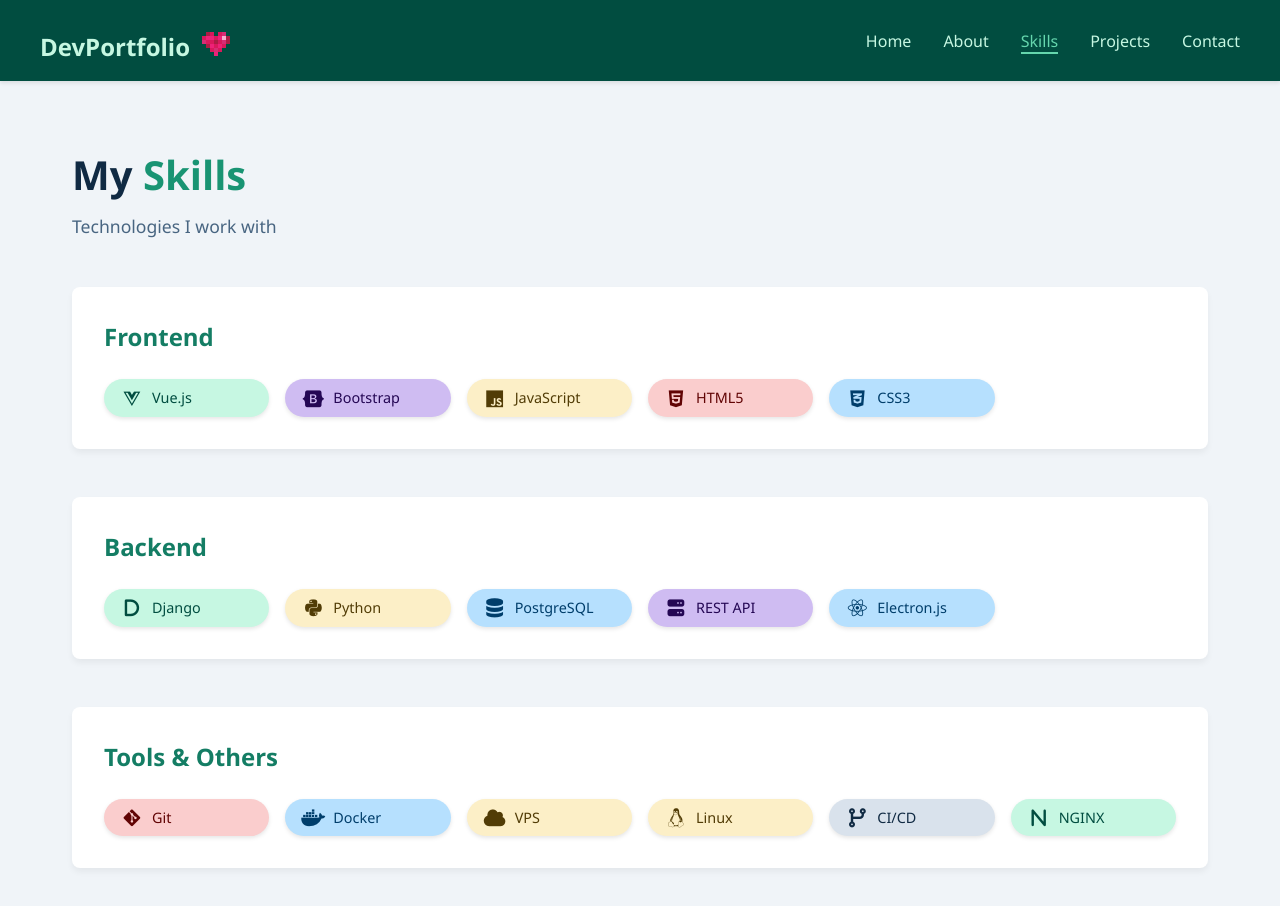
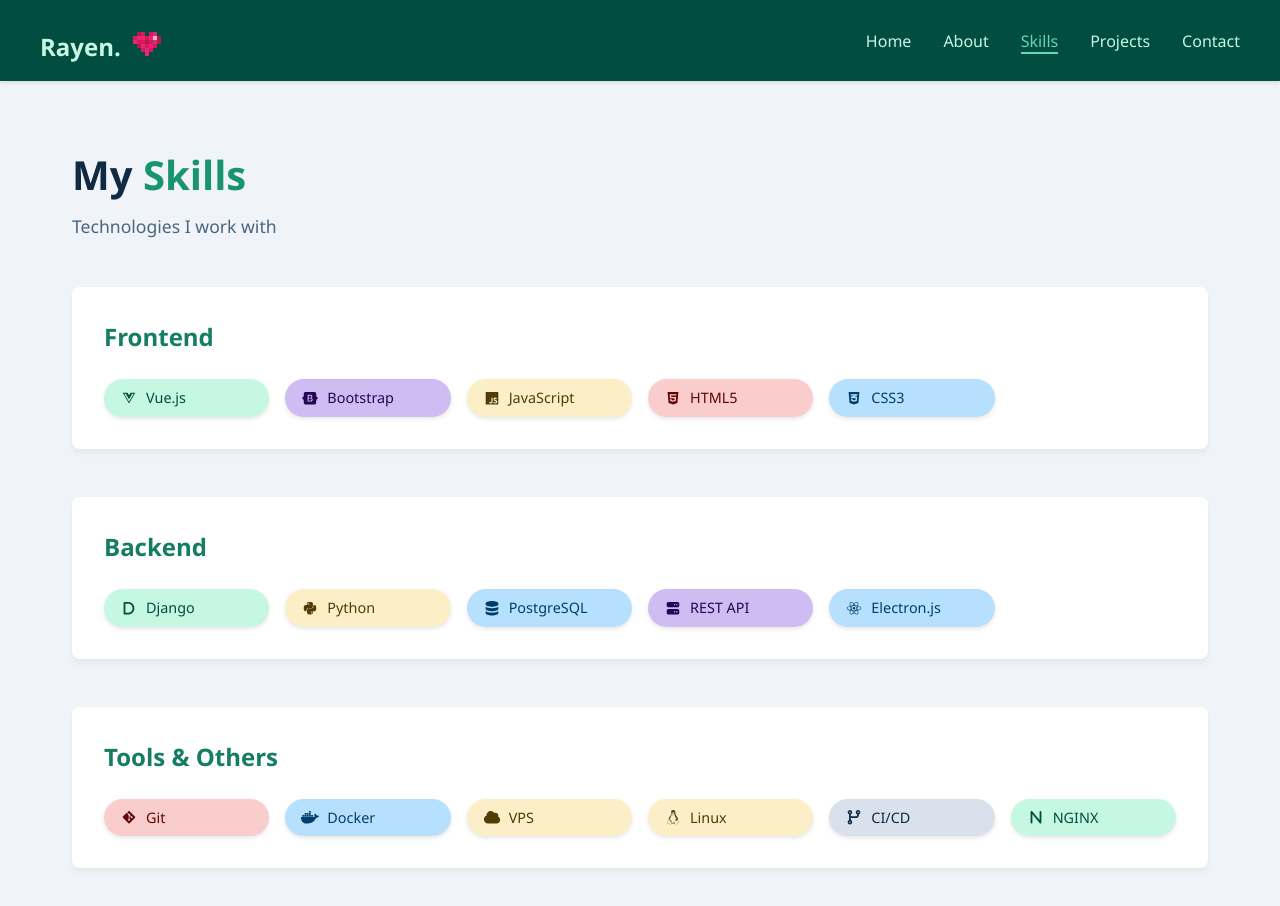
Before and after one commit to rynBenAmor/personal-pertfolio, a Vue app: page /skills in a window 1280 px wide. Shown: the top 906 px of the page. Built offline with nearby package versions, Linux system fonts and the light colour scheme.

Commit message:
5th: tree shaking for fontawesome

```diff
--- a/index.html
+++ b/index.html
@@ -1,14 +1,13 @@
-<!DOCTYPE html>
+<!doctype html>
 <html lang="en">
   <head>
-    <meta charset="UTF-8">
-    <link rel="icon" href="/favicon.ico">
-    <meta name="viewport" content="width=device-width, initial-scale=1.0">
-    <title>DevPortfolio</title>
-    <link rel="stylesheet" href="./src/assets/main.css">
+    <meta charset="UTF-8" />
+    <link rel="icon" href="/favicon.ico" />
+    <meta name="viewport" content="width=device-width, initial-scale=1.0" />
+    <title>Rayen Ben Amor / Portfolio</title>
+    <link rel="stylesheet" href="./src/assets/main.css" />
+  </head>
 
-    <link rel="stylesheet" href="https://cdnjs.cloudflare.com/ajax/libs/font-awesome/7.0.0/css/all.min.css" integrity="sha512-DxV+EoADOkOygM4IR9yXP8Sb2qwgidEmeqAEmDKIOfPRQZOWbXCzLC6vjbZyy0vPisbH2SyW27+ddLVCN+OMzQ==" crossorigin="anonymous" referrerpolicy="no-referrer" />
-  </head>
   <body>
     <div id="app"></div>
     <script type="module" src="/src/main.js"></script>
--- a/package.json
+++ b/package.json
@@ -14,6 +14,11 @@
     "format": "prettier --write src/"
   },
   "dependencies": {
+    "@fortawesome/fontawesome-free": "^7.0.0",
+    "@fortawesome/fontawesome-svg-core": "^7.0.0",
+    "@fortawesome/free-brands-svg-icons": "^7.0.0",
+    "@fortawesome/free-solid-svg-icons": "^7.0.0",
+    "@fortawesome/vue-fontawesome": "^3.1.1",
     "vue": "^3.5.18",
     "vue-router": "^4.5.1"
   },
--- a/src/components/NavBar.vue
+++ b/src/components/NavBar.vue
@@ -2,7 +2,7 @@
   <nav class="navbar">
     <div class="navbar-container">
       <div class="logo-container">
-        <router-link to="/" class="logo">DevPortfolio
+        <router-link to="/" class="logo">Rayen.
           <img src="../assets/django-heart.svg" class="logo-image" alt="logo-image">
         </router-link>
       </div>
@@ -17,11 +17,11 @@
       <!-- Navigation links -->
       <div class="nav-links-container" :class="{ 'active': isMenuOpen }">
         <ul class="nav-links">
-          <li><router-link :to="{name: 'home'}" @click="closeMenu">Home</router-link></li>
-          <li><router-link :to="{name: 'about'}" @click="closeMenu">About</router-link></li>
-          <li><router-link :to="{name: 'skills'}" @click="closeMenu">Skills</router-link></li>
-          <li><router-link :to="{name: 'projects'}" @click="closeMenu">Projects</router-link></li>
-          <li><router-link :to="{name: 'contact'}" @click="closeMenu">Contact</router-link></li>
+          <li><router-link :to="{ name: 'home' }" @click="closeMenu">Home</router-link></li>
+          <li><router-link :to="{ name: 'about' }" @click="closeMenu">About</router-link></li>
+          <li><router-link :to="{ name: 'skills' }" @click="closeMenu">Skills</router-link></li>
+          <li><router-link :to="{ name: 'projects' }" @click="closeMenu">Projects</router-link></li>
+          <li><router-link :to="{ name: 'contact' }" @click="closeMenu">Contact</router-link></li>
         </ul>
       </div>
     </div>
@@ -68,7 +68,6 @@
   display: flex;
   align-items: center;
   justify-content: center;
-  gap: 5px;
   z-index: 1001;
 }
 
--- a/src/components/SkillBadge.vue
+++ b/src/components/SkillBadge.vue
@@ -1,6 +1,6 @@
 <template>
   <div class="skill-badge" :style="{ backgroundColor: bgColor, color: textColor }">
-    <i :class="iconClass" v-if="iconClass"></i>
+    <font-awesome-icon :icon="icon" />
     <span>{{ skillName }}</span>
   </div>
 </template>
@@ -10,7 +10,7 @@
   name: 'SkillBadge',
   props: {
     skillName: String,
-    iconClass: String,
+    icon: [String, Array],
     bgColor: {
       type: String,
       default: 'var(--blue-100)'
--- a/src/main.js
+++ b/src/main.js
@@ -2,8 +2,68 @@
 import App from './App.vue'
 import router from './router'
 
+import { library } from '@fortawesome/fontawesome-svg-core'
+import { FontAwesomeIcon } from '@fortawesome/vue-fontawesome'
+
+// import ONLY the icons you need
+import {
+  faVuejs,
+  faBootstrap,
+  faJs,
+  faHtml5,
+  faCss3Alt,
+  faPython,
+  faDocker,
+  faGitAlt,
+  faLinux,
+  faReact,
+  faGithub,
+  faLinkedin,
+} from '@fortawesome/free-brands-svg-icons'
+import {
+  faDatabase,
+  faServer,
+  faCloud,
+  faCodeBranch,
+  faD,
+  faN,
+  faEnvelope,
+  faPhoneAlt,
+  faMapMarkerAlt,
+  faFilePdf,
+  faHeartBroken,
+} from '@fortawesome/free-solid-svg-icons'
+
+// Add to the library
+library.add(
+  faVuejs,
+  faBootstrap,
+  faJs,
+  faHtml5,
+  faCss3Alt,
+  faPython,
+  faDocker,
+  faGitAlt,
+  faLinux,
+  faReact,
+  faDatabase,
+  faServer,
+  faCloud,
+  faCodeBranch,
+  faGithub,
+  faLinkedin,
+  faD,
+  faN,
+  faEnvelope,
+  faPhoneAlt,
+  faMapMarkerAlt,
+  faFilePdf,
+  faHeartBroken,
+)
+
 const app = createApp(App)
 
 app.use(router)
+app.component('font-awesome-icon', FontAwesomeIcon)
 
 app.mount('#app')
--- a/src/views/ContactView.vue
+++ b/src/views/ContactView.vue
@@ -7,7 +7,7 @@
       <div class="contact-container">
         <div class="contact-info">
           <div class="info-item">
-            <i class="fas fa-envelope"></i>
+            <font-awesome-icon icon="fas fa-envelope" />
             <div>
               <h3>Email</h3>
               <p>benamor.rayen@protonmail.com <br>
@@ -15,14 +15,15 @@
             </div>
           </div>
           <div class="info-item">
-            <i class="fas fa-phone"></i>
+            <font-awesome-icon icon="fas fa-phone-alt" />
             <div>
               <h3>Phone</h3>
               <p>+216 53-400-838</p>
             </div>
           </div>
           <div class="info-item">
-            <i class="fas fa-map-marker-alt"></i>
+
+            <font-awesome-icon icon="fas fa-map-marker-alt" />
             <div>
               <h3>Location</h3>
               <p>Tunisia, Nabeul</p>
@@ -30,14 +31,19 @@
           </div>
           <div class="social-links">
             <a href="https://github.com/rynBenAmor" title="GitHub" target="_blank" rel="noopener noreferrer"
-              class="social-icon"><i class="fab fa-github"></i></a>
+              class="social-icon">
+              <font-awesome-icon icon="fab fa-github"></font-awesome-icon>
+            </a>
 
             <a href="https://www.linkedin.com/in/rayen-ben-amor-7775292a6/" title="LinkedIn" target="_blank"
-              rel="noopener noreferrer" class="social-icon"><i class="fab fa-linkedin"></i></a>
+              rel="noopener noreferrer" class="social-icon">
+              <font-awesome-icon icon="fab fa-linkedin"></font-awesome-icon>
+            </a>
 
             <!-- TODO: vue.js is screws with my anchor tags -->
-            <a href="/resume.pdf" class="social-icon" title="Resume" target="_blank"
-              rel="noopener noreferrer external"><i class="fa-solid fa-file-pdf"></i></a>
+            <a href="/resume.pdf" class="social-icon" title="Resume" target="_blank" rel="noopener noreferrer external">
+              <font-awesome-icon icon="fa-solid fa-file-pdf"></font-awesome-icon>
+            </a>
           </div>
         </div>
 
@@ -102,7 +108,8 @@
   margin-bottom: 2rem;
 }
 
-.info-item i {
+/* Target the SVG icons specifically */
+.info-item svg {
   font-size: 1.5rem;
   color: var(--teal-500);
   margin-top: 0.3rem;
--- a/src/views/NotFoundView.vue
+++ b/src/views/NotFoundView.vue
@@ -1,6 +1,6 @@
 <template>
   <section>
-    <h1>Page Not Found  <i class="fa fa-heart-broken"></i> </h1>
+    <h1>Page Not Found <font-awesome-icon icon="fas fa-heart-broken" /></h1>
     <p>Sorry, the page you are looking for does not exist.</p>
     <p><router-link :to="{ name: 'home' }" class="link">Go back to home</router-link></p>
   </section>
@@ -16,9 +16,8 @@
 
 
 <style scoped>
+section {
 
-section {
-  background-color: var(--teal-100);
   display: flex;
   flex-direction: column;
   align-items: center;
@@ -26,15 +25,16 @@
   padding: 2rem;
   min-height: 100vh;
 }
+
 h1 {
   color: var(--teal-600);
   font-size: clamp(1.5rem, 2vw + 1rem, 2.5rem);
 }
-.link{
+
+.link {
   font-size: clamp(1rem, 2vw + 1rem, 1.5rem);
   color: var(--teal-600);
   text-decoration: underline;
   transition: text-shadow 0.3s ease;
 }
-
 </style>
--- a/src/views/SkillsView.vue
+++ b/src/views/SkillsView.vue
@@ -8,15 +8,15 @@
         <div class="category">
           <h2>Frontend</h2>
           <div class="skills-grid">
-                        <SkillBadge skillName="Vue.js" iconClass="fab fa-vuejs" bgColor="var(--teal-100)"
+            <SkillBadge skillName="Vue.js" :icon="['fab', 'vuejs']" bgColor="var(--teal-100)"
               textColor="var(--teal-900)" />
-                        <SkillBadge skillName="Bootstrap" iconClass="fab fa-bootstrap" bgColor="var(--purple-100)"
+            <SkillBadge skillName="Bootstrap" :icon="['fab', 'bootstrap']" bgColor="var(--purple-100)"
               textColor="var(--purple-900)" />
-                        <SkillBadge skillName="JavaScript" iconClass="fab fa-js" bgColor="var(--yellow-100)"
+            <SkillBadge skillName="JavaScript" :icon="['fab', 'js']" bgColor="var(--yellow-100)"
               textColor="var(--yellow-900)" />
-                        <SkillBadge skillName="HTML5" iconClass="fab fa-html5" bgColor="var(--red-100)"
+            <SkillBadge skillName="HTML5" :icon="['fab', 'html5']" bgColor="var(--red-100)"
               textColor="var(--red-900)" />
-                        <SkillBadge skillName="CSS3" iconClass="fab fa-css3-alt" bgColor="var(--blue-100)"
+            <SkillBadge skillName="CSS3" :icon="['fab', 'css3-alt']" bgColor="var(--blue-100)"
               textColor="var(--blue-900)" />
 
 
@@ -26,15 +26,14 @@
         <div class="category">
           <h2>Backend</h2>
           <div class="skills-grid">
-                        <SkillBadge skillName="Django" iconClass="fa-solid fa-d" bgColor="var(--teal-100)"
-                            textColor="var(--teal-900)" />
-                        <SkillBadge skillName="Python" iconClass="fab fa-python" bgColor="var(--yellow-100)"
+            <SkillBadge skillName="Django" :icon="['fas', 'd']" bgColor="var(--teal-100)" textColor="var(--teal-900)" />
+            <SkillBadge skillName="Python" :icon="['fab', 'python']" bgColor="var(--yellow-100)"
               textColor="var(--yellow-900)" />
-                        <SkillBadge skillName="PostgreSQL" iconClass="fas fa-database" bgColor="var(--blue-100)"
+            <SkillBadge skillName="PostgreSQL" :icon="['fas', 'database']" bgColor="var(--blue-100)"
               textColor="var(--blue-900)" />
-                        <SkillBadge skillName="REST API" iconClass="fas fa-server" bgColor="var(--purple-100)"
+            <SkillBadge skillName="REST API" :icon="['fas', 'server']" bgColor="var(--purple-100)"
               textColor="var(--purple-900)" />
-                        <SkillBadge skillName="Electron.js" iconClass="fab fa-react" bgColor="var(--blue-100)"
+            <SkillBadge skillName="Electron.js" :icon="['fab', 'react']" bgColor="var(--blue-100)"
               textColor="var(--blue-900)" />
 
           </div>
@@ -43,20 +42,19 @@
         <div class="category">
           <h2>Tools & Others</h2>
           <div class="skills-grid">
-                        <SkillBadge skillName="Git" iconClass="fab fa-git-alt" bgColor="var(--red-100)"
+            <SkillBadge skillName="Git" :icon="['fab', 'git-alt']" bgColor="var(--red-100)"
               textColor="var(--red-900)" />
-                        <SkillBadge skillName="Docker" iconClass="fab fa-docker" bgColor="var(--blue-100)"
+            <SkillBadge skillName="Docker" :icon="['fab', 'docker']" bgColor="var(--blue-100)"
               textColor="var(--blue-900)" />
-                        <SkillBadge skillName="VPS" iconClass="fa-solid fa-cloud" bgColor="var(--yellow-100)"
+            <SkillBadge skillName="VPS" :icon="['fas', 'cloud']" bgColor="var(--yellow-100)"
               textColor="var(--yellow-900)" />
-                        <SkillBadge skillName="Linux" iconClass="fab fa-linux" bgColor="var(--yellow-100)"
+            <SkillBadge skillName="Linux" :icon="['fab', 'linux']" bgColor="var(--yellow-100)"
               textColor="var(--yellow-900)" />
 
-                        <SkillBadge skillName="CI/CD" iconClass="fas fa-code-branch" bgColor="var(--blue-grey-100)"
+            <SkillBadge skillName="CI/CD" :icon="['fas', 'code-branch']" bgColor="var(--blue-grey-100)"
               textColor="var(--blue-grey-900)" />
 
-                        <SkillBadge skillName="NGINX" iconClass="fa-solid fa-n" bgColor="var(--teal-100)"
-                            textColor="var(--teal-900)" />
+            <SkillBadge skillName="NGINX" :icon="['fas', 'n']" bgColor="var(--teal-100)" textColor="var(--teal-900)" />
           </div>
         </div>
       </div>
```
Also changed, not shown: 1 other file (tests, documents, lock files or other folders). Lines whose indentation alone changed are shown as unchanged.
